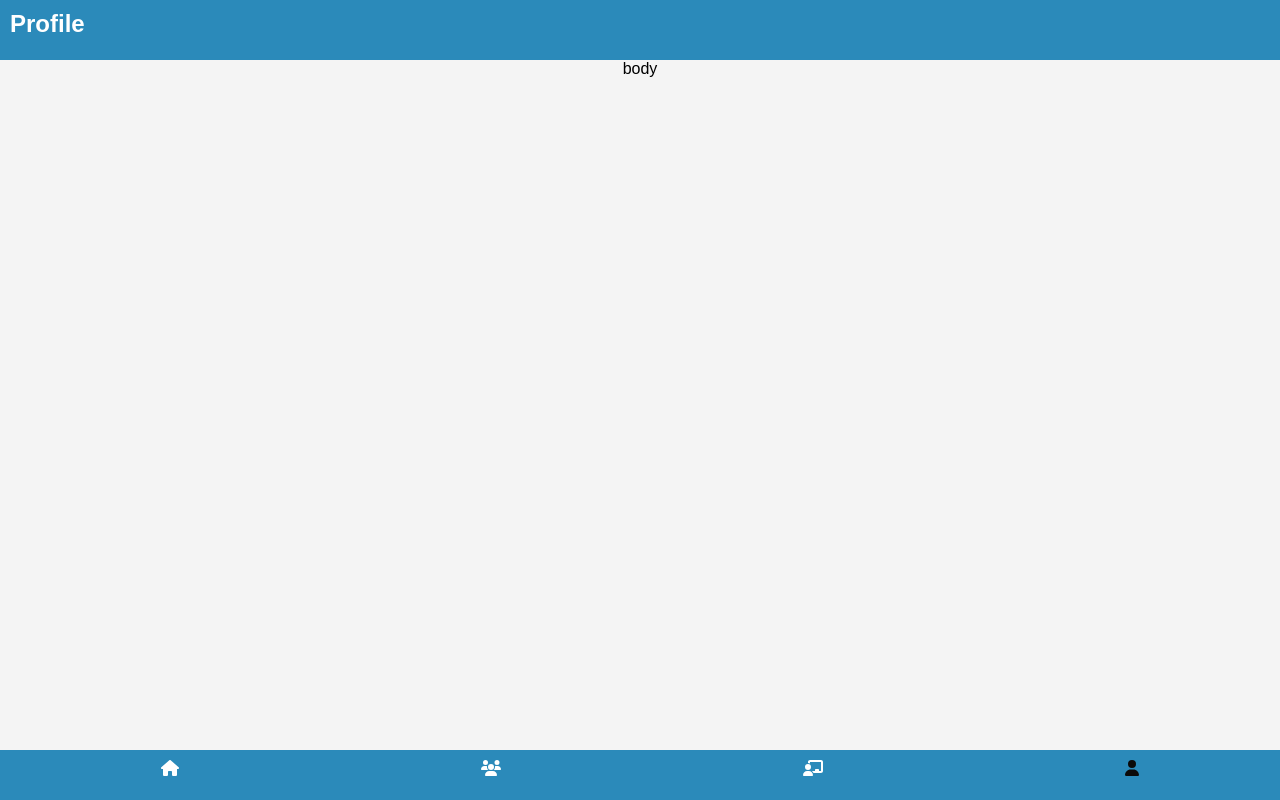
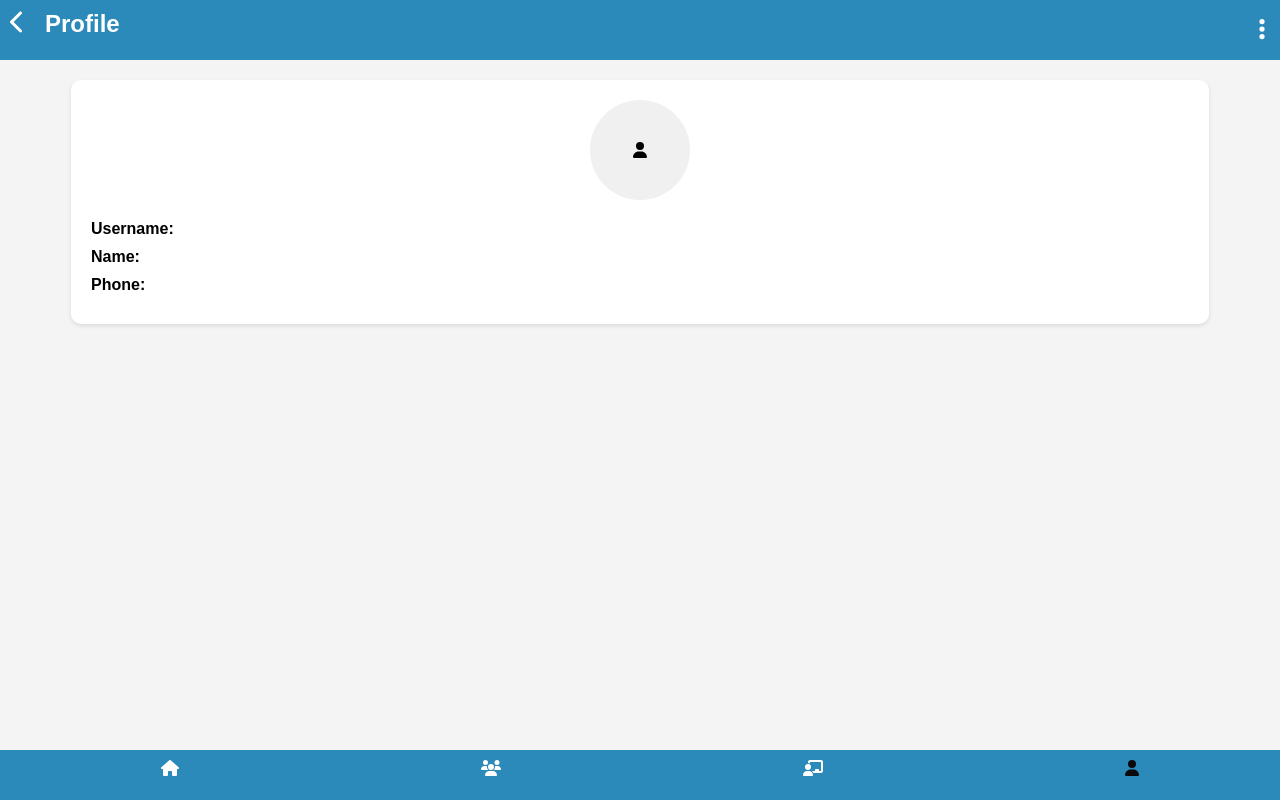
Before and after one commit to 98SKY/coachingApp, a React (Create React App) app: page /profile in a window 1280 px wide. Built offline with nearby package versions, Linux system fonts and the light colour scheme.

Commit message:
profile page ready

```diff
--- a/src/Component/SignUp.js
+++ b/src/Component/SignUp.js
@@ -4,6 +4,8 @@ import './signUp.css';
 import { useNavigate } from 'react-router-dom';
 import { registerInstitute } from './Global';
 import { useLocation } from "react-router-dom";
+import { FontAwesomeIcon } from "@fortawesome/react-fontawesome";
+import {faChevronLeft,} from "@fortawesome/free-solid-svg-icons";
 
 const SignUp = () => {
   const navigate = useNavigate();
@@ -81,7 +83,9 @@ const SignUp = () => {
   return (
     <div className='myWrapper'>
       <div className='myPadding-all'>
-        <div className='header'>{isStudent ? 'Student Registration' : isTeacher ? 'Teacher Registration' : 'Register Myself'}</div>
+        <div className='header'>
+        <FontAwesomeIcon icon={faChevronLeft} onClick={() => navigate(-1)} />
+          {isStudent ? 'Student Registration' : isTeacher ? 'Teacher Registration' : 'Register Myself'}</div>
         <form onSubmit={handleSubmit}>
           <div className='body'>
             {isStudent && (
--- a/src/Component/profile/Profile.js
+++ b/src/Component/profile/Profile.js
@@ -8,6 +8,9 @@ import {
   faUsers,
   faChalkboardTeacher,
   faUser,
+  faChevronLeft,
+  faEllipsisV,
+  faTimes,
 } from "@fortawesome/free-solid-svg-icons";
 import { useLocation } from "react-router-dom";
 
@@ -15,10 +18,12 @@ const Profile = () => {
   const navigate = useNavigate();
   const location = useLocation();
   const [selectedIcon, setSelectedIcon] = useState("/profile");
+  const [showMenu, setShowMenu] = useState(false); // State to manage menu visibility
   const params = new URLSearchParams(location.search);
   let myCoachingId = params.get("myCoachingId");
   const userType = params.get("userType");
   const userCategory = params.get("userCategory");
+  const [isMenuOpen, setIsMenuOpen] = useState(false);
 
   const handleNavigation = (path) => {
     const currentPath = window.location.pathname;
@@ -29,11 +34,67 @@ const Profile = () => {
     setSelectedIcon(path);
     navigate(newPath);
   };
+
+  const toggleMenu = () => {
+    setIsMenuOpen(!isMenuOpen);
+    setShowMenu(!showMenu);
+    console.log("Menu toggled");
+  };
+
   return (
     <div className="wrapper">
       <div className="padding-all">
-        <div className="header">Profile</div>
-        <div className="body">body</div>
+        <div className="header">
+          <FontAwesomeIcon icon={faChevronLeft} onClick={() => navigate(-1)} />
+          Profile
+          <div className="kebab-menu" onClick={toggleMenu}>
+            {isMenuOpen ? (
+              <FontAwesomeIcon icon={faTimes} />
+            ) : (
+              <FontAwesomeIcon icon={faEllipsisV} />
+            )}
+            {showMenu && (
+              <div className={`menu-items ${showMenu ? "active" : ""}`}>
+                <div
+                  className="menu-item"
+                  onClick={() => {
+                    /* Handle settings click */
+                  }}
+                >
+                  Settings
+                </div>
+                <div
+                  className="menu-item"
+                  onClick={() => {
+                    /* Handle about click */
+                  }}
+                >
+                  About
+                </div>
+              </div>
+            )}
+          </div>
+        </div>
+        <div className="body">
+          <div className="profile-card">
+            <div className="avatar">
+              {/* Add profile image here */}
+              <FontAwesomeIcon icon={faUser} />
+            </div>
+            <div className="details">
+              <div className="detail-item">
+                <span className="label">Username:</span> {/* Add username */}
+              </div>
+              <div className="detail-item">
+                <span className="label">Name:</span> {/* Add name */}
+              </div>
+              <div className="detail-item">
+                <span className="label">Phone:</span> {/* Add phone number */}
+              </div>
+              {/* Add more details as needed */}
+            </div>
+          </div>
+        </div>
         <div className="mainFooter">
           <FontAwesomeIcon
             icon={faHome}
--- a/src/Component/student/Student.js
+++ b/src/Component/student/Student.js
@@ -12,6 +12,7 @@ import {
   faPlus,
   faSearch,
   faTimes,
+  faChevronLeft
 } from "@fortawesome/free-solid-svg-icons";
 import { useLocation } from "react-router-dom";
 
@@ -109,6 +110,7 @@ const Student = () => {
     <div className="wrapper">
       <div className="padding-all">
         <div className="header">
+        <FontAwesomeIcon icon={faChevronLeft} onClick={() => navigate(-1)} />
           Student's
           <div className="searchIcon" onClick={handleSearch}>
             <FontAwesomeIcon icon={faSearch} />
--- a/src/Component/teacher/Teacher.js
+++ b/src/Component/teacher/Teacher.js
@@ -12,6 +12,7 @@ import {
   faPlus,
   faSearch,
   faTimes,
+  faChevronLeft
 } from "@fortawesome/free-solid-svg-icons";
 import { useLocation } from "react-router-dom";
 
@@ -98,7 +99,9 @@ const Teacher = () => {
   return (
     <div className="wrapper">
       <div className="padding-all">
-        <div className="header">Teacher's
+        <div className="header">
+        <FontAwesomeIcon icon={faChevronLeft} onClick={() => navigate(-1)} />
+          Teacher's
         <div className="searchIcon" onClick={handleSearch}>
             <FontAwesomeIcon icon={faSearch} />
           </div>
--- a/src/global.css
+++ b/src/global.css
@@ -148,7 +148,7 @@ justify-content: space-around;
 .listView-card, .card-detailsView {
   position: relative;
   border: 1px solid #ccc;
-  border-radius: 5px;
+  border-radius: 10px;
   padding: 10px;
   margin-bottom: 10px;
   cursor: pointer;
@@ -167,3 +167,81 @@ justify-content: space-around;
 .card-detailsView {
 
 }
+
+/* profile */
+.profile-card {
+  width: 90%;
+  margin: 20px;
+  padding: 20px;
+  background-color: rgb(255, 255, 255);
+  border-radius: 10px;
+  box-shadow: 0 2px 4px rgba(0, 0, 0, 0.1);
+}
+
+.avatar {
+  width: 100px;
+  height: 100px;
+  margin: 0 auto 20px;
+  border-radius: 50%;
+  overflow: hidden;
+  display: flex;
+  justify-content: center;
+  align-items: center;
+  background-color: #f0f0f0;
+}
+
+.avatar img {
+  width: 100%;
+  height: 100%;
+  object-fit: cover;
+}
+
+.details {
+  text-align: left;
+}
+
+.detail-item {
+  margin-bottom: 10px;
+}
+
+.label {
+  font-weight: bold;
+
+}
+
+/* kebab-menu */
+.kebab-menu {
+
+  position: absolute;
+  top: 50%;
+  right: 35px;
+  transform: translateY(-50%);
+  cursor: pointer;
+}
+
+.menu-items {
+  display: none;
+  position: absolute;
+  top: 150%;
+  right: 3px;
+  background-color: rgb(247, 247, 247);
+  border: 1px solid rgb(43, 138, 186);
+  border-radius: 5px;
+  box-shadow: 0 2px 4px rgba(0, 0, 0, 0.1);
+  width: 150px;
+}
+
+.menu-item {
+  padding: 10px 20px;
+  cursor: pointer;
+  color: black;
+}
+
+.menu-item:hover {
+  background-color: #f0f0f0;
+}
+.menu-items.active {
+  display:list-item;
+  font-size: 15px;
+  font-weight: lighter;
+}
```
